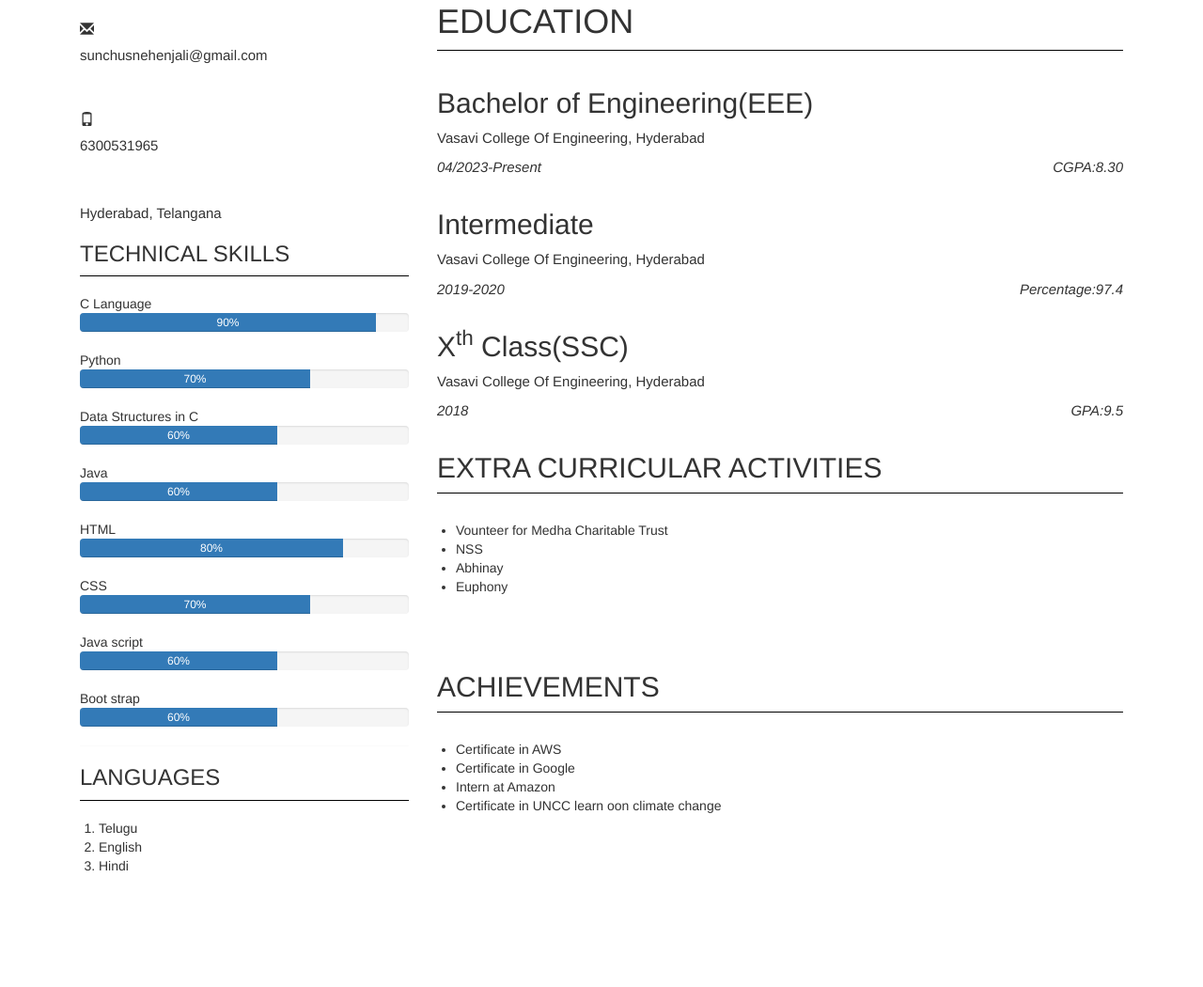
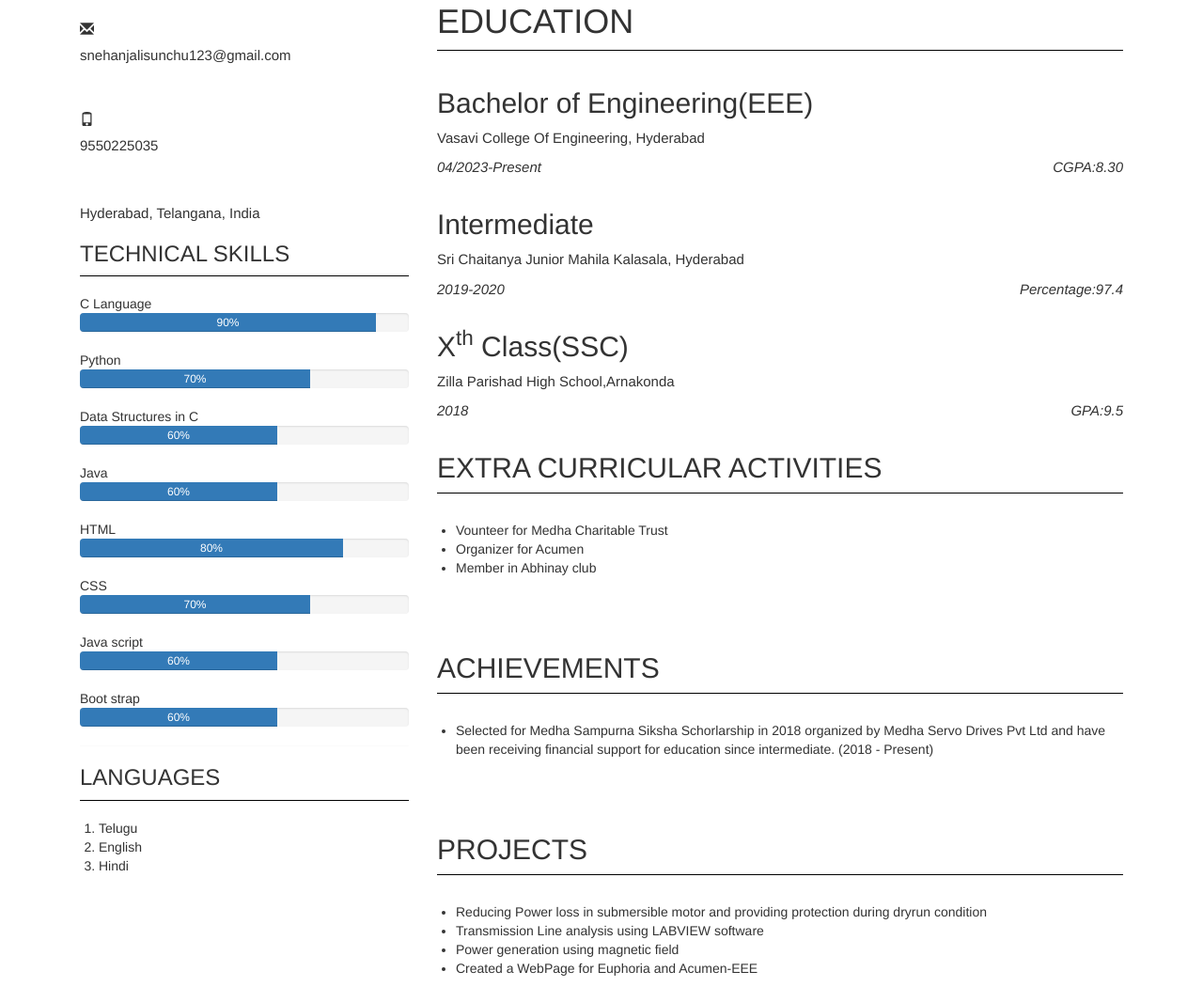
Before and after one commit to kasaripavan1114/Resume, a plain HTML site: page index.html in a window 1280 px wide. Shown: the part 481-1531 px from the top of the page at 94% size. Before the commit the page ends 1422 px from the top, so only its background shows below. Drawn offline with nearby package versions, Linux system fonts and the light colour scheme.

Commit message:
Update index.html

```diff
--- a/index.html
+++ b/index.html
@@ -34,13 +34,13 @@
 							<br><br><br>
 							<p><span class="glyphicon glyphicon-envelope"></span></p>
 
-							<p>sunchusnehenjali@gmail.com</p>
+							<p>snehanjalisunchu123@gmail.com</p>
 							<br><br>
 							<p><span class="glyphicon glyphicon-phone"></span></p>
 
-							<p>6300531965</p>
+							<p>9550225035</p>
 							<br><br>
-							<p>Hyderabad, Telangana</p>
+							<p>Hyderabad, Telangana, India</p>
 						</div>
 						<div>
 							<h3>TECHNICAL SKILLS</h3>
@@ -109,13 +109,13 @@
 						</div>
 						<div class="mt-5 pt-4">
 							<h2>Intermediate</h2>
-							<p style="font-size=20px">Vasavi College Of Engineering, Hyderabad</p>
+							<p style="font-size=20px">Sri Chaitanya Junior Mahila Kalasala, Hyderabad</p>
 							<p class="float-start"><i>2019-2020</i></p>
 							<p class="float-end"><i>Percentage:97.4</i></p>
 						</div>
 						<div class="mt-5 pt-4">
 							<h2>X<sup>th</sup> Class(SSC)</h2>
-							<p style="font-size=20px">Vasavi College Of Engineering, Hyderabad</p>
+							<p style="font-size=20px">Zilla Parishad High School,Arnakonda</p>
 							<p class="float-start"><i>2018</i></p>
 							<p class="float-end"><i>GPA:9.5</i></p>
 						</div>
@@ -125,9 +125,9 @@
 							<p>
 								<ul>
 									<li>Vounteer for Medha Charitable Trust</li>
-									<li>NSS</li>
-									<li>Abhinay</li>
-									<li>Euphony</li>
+									<li>Organizer for Acumen</li>
+									<li>Member in Abhinay club</li>
+
 								</ul>
 							</p>
 						<div>
@@ -136,10 +136,22 @@
 							<div class="col-sm-12 bg-black"></div><br>
 							<p>
 								<ul>
-									<li>Certificate in AWS</li>
-									<li>Certificate in Google</li>
-									<li>Intern at Amazon</li>
-									<li>Certificate in UNCC learn oon climate change</li>
+									<li>Selected for Medha Sampurna Siksha Schorlarship in 2018 organized by Medha Servo Drives Pvt Ltd and have been receiving financial support for education since intermediate. (2018 - Present)</li>
+
+
+								</ul>
+							</p>
+
+					</div>
+						<div class="mt-5 pt-5">
+							<h2>PROJECTS</h2>
+							<div class="col-sm-12 bg-black"></div><br>
+							<p>
+								<ul>
+									<li>Reducing Power loss in submersible motor and providing protection during dryrun condition</li>
+									<li>Transmission Line analysis using LABVIEW software</li>
+									<li>Power generation using magnetic field</li>
+									<li>Created a WebPage for Euphoria and Acumen-EEE</li>
 								</ul>
 							</p>
 
```
